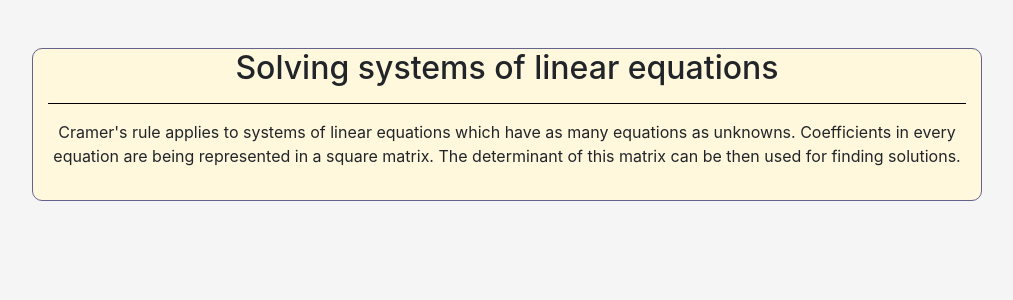
After one commit to korpog/equations, a Django app: template templates/index.html in a window 1280 px wide. The commit adds this page. Shown: the top 300 px of the page, without its empty margins (133-1146 px from the left). Run offline with Django 3.2, Linux system fonts and the light colour scheme; the template is opened without the code that fills it, so the values that code supplies are empty; some libraries are stand-ins or nearby versions.

Commit message:
added index page

```diff
--- a/equations/urls.py
+++ b/equations/urls.py
@@ -19,6 +19,6 @@ from django.views.generic.base import TemplateView
 
 urlpatterns = [
     path('admin/', admin.site.urls),
-    path('', TemplateView.as_view(template_name='base.html'), name="base"),
+    path('', TemplateView.as_view(template_name='index.html'), name="index"),
 
 ]
--- a/static/css/styles.css
+++ b/static/css/styles.css
@@ -1,3 +1,13 @@
 body {
-    background: cornsilk;
+    background:whitesmoke;
 }
+
+.stuff {
+    background-color: cornsilk;
+    border: double rgb(99, 99, 141) 1px;
+    border-radius: 10px;
+}
+
+hr {
+    border-color: black;
+}
--- a/templates/base.html
+++ b/templates/base.html
@@ -1,4 +1,4 @@
-<!{% load static %}
+{% load static %}
 <!DOCTYPE html>
 <html lang="en">
 
@@ -15,7 +15,10 @@
 </head>
 
 <body>
-<h1>Hello</h1>
+<div class="container">
+{% block content %}
+{% endblock %}
+</div>
 </body>
 
 {% block javascript %}
--- /dev/null
+++ b/templates/index.html
@@ -0,0 +1,17 @@
+{% extends 'base.html' %}
+
+{% block content %}
+
+    <div class="row pt-5">
+        <div class="col"></div>
+        <div class="col-10 stuff">
+        <h2 class="text-center">Solving systems of linear equations</h2>
+        <hr>
+        <p class="text-center pb-3">Cramer's rule applies to systems of linear equations which have as many equations as unknowns.
+        Coefficients in every equation are being represented in a square matrix. The determinant of this matrix can be then used
+        for finding solutions.</p>
+        </div>
+        <div class="col"></div>
+    </div>
+
+{% endblock %}
```
Also changed, not shown: core/forms.py (added).
